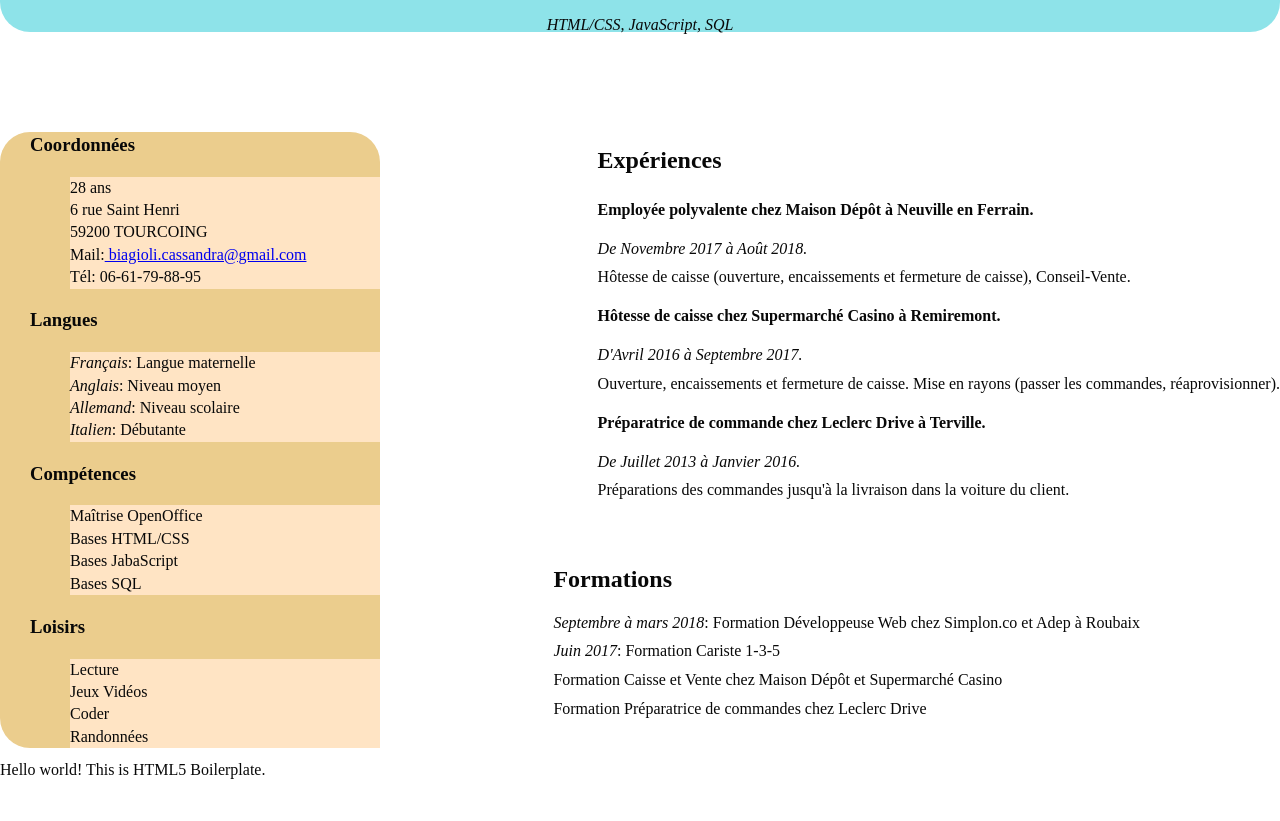
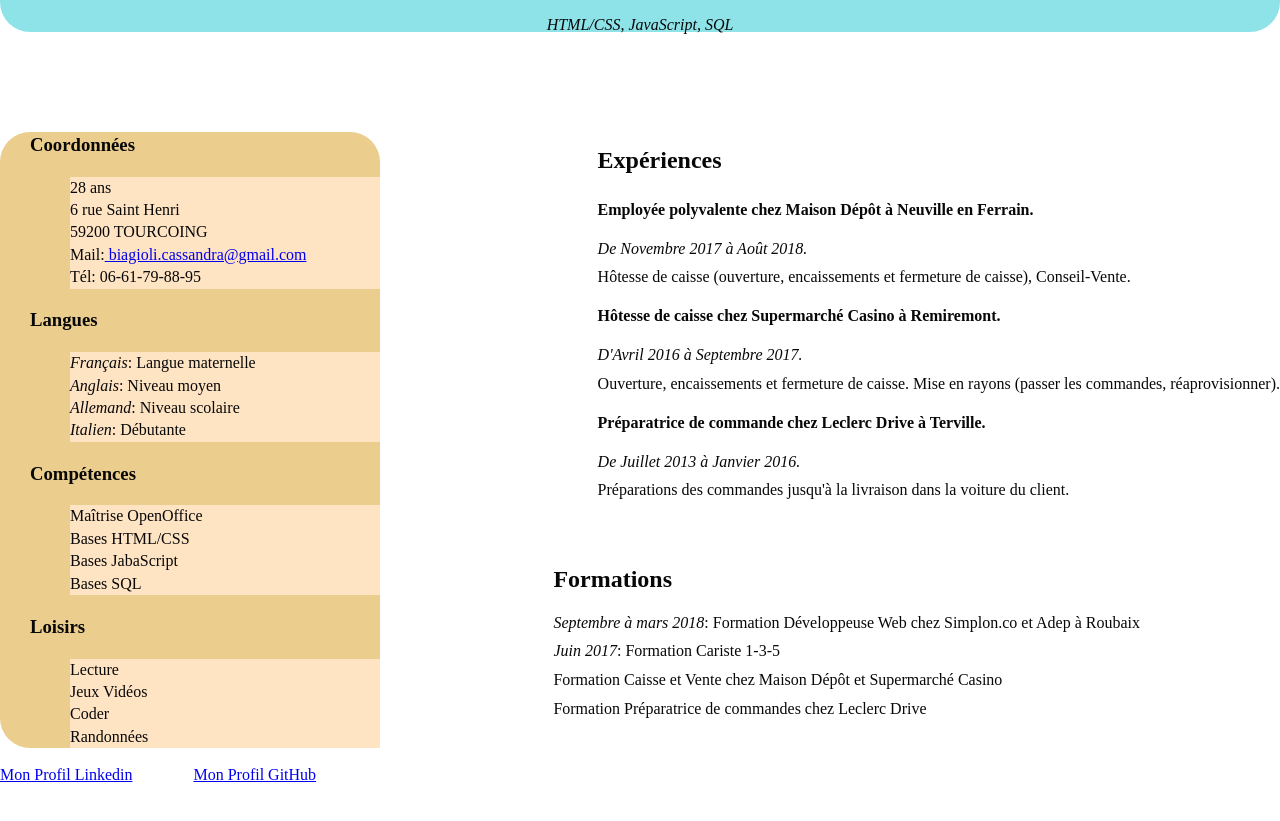
Before and after one commit to BiagioliCassandra/CV, a plain HTML site: page index.html in a window 1280 px wide. Shown: the part 135-956 px from the top of the page. Drawn offline with nearby package versions, Linux system fonts and the light colour scheme; a script that the page names is missing.

Commit message:
Add link linkedin and github

```diff
--- a/css/main.css
+++ b/css/main.css
@@ -143,6 +143,9 @@ ul li {
     bottom: 630px;
     right: 140px;
     margin-left: 50px;
+}
+#linkgithub {
+    margin-left: 57px;
 }
 
 
--- a/index.html
+++ b/index.html
@@ -79,8 +79,9 @@
       <p>Formation Préparatrice de commandes chez Leclerc Drive</p>
   </section>
 
-  <!-- Add your site or application content here -->
-  <p>Hello world! This is HTML5 Boilerplate.</p>
+  <!-- My profil Linkedin and GitHub-->
+  <a href="https://www.linkedin.com/in/cassandra-biagioli-23a704a9">Mon Profil Linkedin</a>
+  <a id="linkgithub" href="https://github.com/BiagioliCassandra">Mon Profil GitHub</a>
   <script src="js/vendor/modernizr-3.6.0.min.js"></script>
   <script src="https://code.jquery.com/jquery-3.3.1.min.js" integrity="sha256-FgpCb/KJQlLNfOu91ta32o/NMZxltwRo8QtmkMRdAu8=" crossorigin="anonymous"></script>
   <script>window.jQuery || document.write('<script src="js/vendor/jquery-3.3.1.min.js"><\/script>')</script>
```
